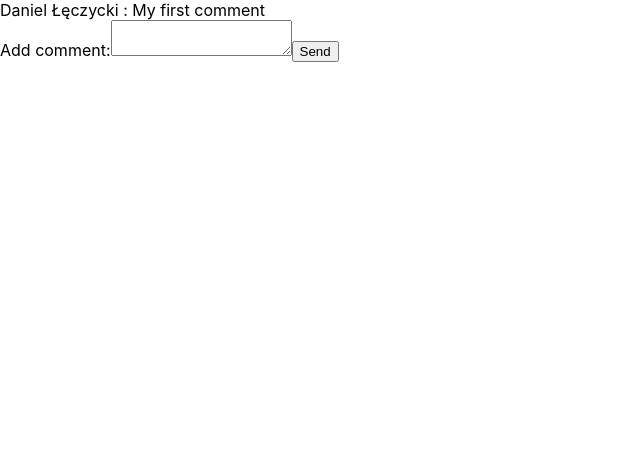
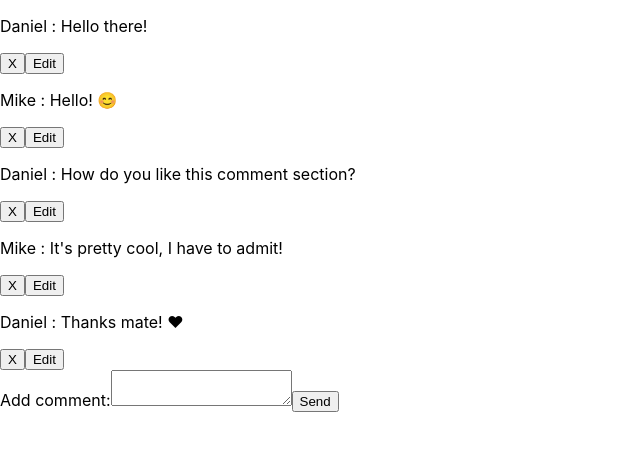
Before and after one commit to dLeczycki/Classics-in-React, a React (Create React App) app in the folder comments-section/: page / in a window 1280 px wide. Shown: the top 450 px of the page, without its empty margins (0-640 px from the left). Built offline with nearby package versions, Linux system fonts and the light colour scheme.

Commit message:
feat: Comment edition options & default fetching data added

```diff
--- a/comments-section/src/App.js
+++ b/comments-section/src/App.js
@@ -1,8 +1,14 @@
+import {useDispatch} from 'react-redux';
+
 import CommentsList from "./components/CommentsList/CommentsList";
 import CommentsForm from "./components/CommentsForm/CommentsForm";
+import { fetchComments } from './state/actions/commentsActions';
 
 
 function App() {
+  const dispatch = useDispatch();
+  dispatch(fetchComments());
+
   return (
     <main>
       <CommentsList/>
--- a/comments-section/src/components/Comment/Comment.js
+++ b/comments-section/src/components/Comment/Comment.js
@@ -1,8 +1,47 @@
-import React from 'react';
+import React, {useState} from 'react';
+import {useDispatch} from 'react-redux';
+import {remove, edit} from '../../state/actions/commentsActions';
+
+import './Comment.css';
 
 const Comment = ({commentDetails}) => {
+  const dispatch = useDispatch();
+  const {id, author, comment} = commentDetails;
+
+  const [isInEditionMode, setIsInEditionMode] = useState(false);
+  const [commentState, setCommentState] = useState(comment);
+
+  const handleChangeEditionMode = () => {
+    setCommentState(comment);
+    setIsInEditionMode(prevState => !prevState);
+  }
+
+  const handleRemove = () => {
+    dispatch(remove({id}));
+  }
+
+  const handleCommentChange = (e) => {
+    setCommentState(e.target.value);
+  }
+
+  const handleSaveComment = (e) => {
+    dispatch(edit({id, author, comment: commentState}));
+    handleChangeEditionMode();
+  }
+
   return ( <div className="comment">
-    {commentDetails.author} : {commentDetails.comment}
+
+    {isInEditionMode ?
+    <>
+      <p>{author} : <textarea name="comment" id="comment" value={commentState} onChange={handleCommentChange}/></p>
+      <button onClick={handleSaveComment}>Save</button>
+      <button onClick={handleChangeEditionMode}>Cancel</button>
+    </> :
+    <>
+      <p>{author} : {comment}</p>
+      <button onClick={handleRemove}>X</button>
+      <button onClick={handleChangeEditionMode}>Edit</button>
+    </>}
   </div> );
 }
 
--- a/comments-section/src/state/actions/commentsActions.js
+++ b/comments-section/src/state/actions/commentsActions.js
@@ -3,6 +3,7 @@ import { v4 as uuidv4 } from 'uuid';
 export const ADD = 'ADD';
 export const EDIT = 'EDIT';
 export const REMOVE = 'REMOVE';
+export const FETCH_COMMENTS = 'FETCH_COMMENTS';
 
 export const add = ({author, comment}) => ({
   type: ADD,
@@ -20,7 +21,7 @@ export const remove = ({id}) => ({
   }
 });
 
-export const edit = ({id, comment, author}) => ({
+export const edit = ({id, author, comment }) => ({
   type: EDIT,
   payload: {
     id,
@@ -28,3 +29,7 @@ export const edit = ({id, comment, author}) => ({
     comment,
   }
 })
+
+export const fetchComments = () => ({
+  type: FETCH_COMMENTS,
+})
--- a/comments-section/src/state/reducers/commentsReducer.js
+++ b/comments-section/src/state/reducers/commentsReducer.js
@@ -1,25 +1,34 @@
-import {ADD, EDIT, REMOVE} from '../actions/commentsActions';
+import {ADD, EDIT, REMOVE, FETCH_COMMENTS} from '../actions/commentsActions';
 
-export const commentsReducer = (state = [{id: 'aa', author: 'Daniel Łęczycki', comment: 'My first comment'}], action) => {
+export const commentsReducer = (state = [], action) => {
   switch(action.type){
     case ADD:
       return [...state, action.payload];
 
-      case EDIT:
+    case EDIT:
       return state.map(comment => {
-        if(comment.id !== action.payload.id) return state;
+        if(comment.id !== action.payload.id) return comment;
 
-        return({
+        return {
           id: action.payload.id,
           author: action.payload.author,
           comment: action.payload.comment,
-        })
+        }
       })
 
-      case REMOVE:
+    case REMOVE:
       return state.filter(comment => comment.id !== action.payload.id);
 
-      default:
-    return state;
+    case FETCH_COMMENTS:
+      return [
+          {id: 'aa', author: 'Daniel', comment: 'Hello there!'},
+          {id: 'bb', author: 'Mike', comment: 'Hello! 😊'},
+          {id: 'cc', author: 'Daniel', comment: 'How do you like this comment section?'},
+          {id: 'dd', author: 'Mike', comment: 'It\'s pretty cool, I have to admit!'},
+          {id: 'ee', author: 'Daniel', comment: 'Thanks mate! ❤'},
+      ]
+
+    default:
+      return state;
   }
 }
```
Also changed, not shown: comments-section/src/components/Comment/Comment.css (added), 2 other files (tests, documents, lock files or other folders).
